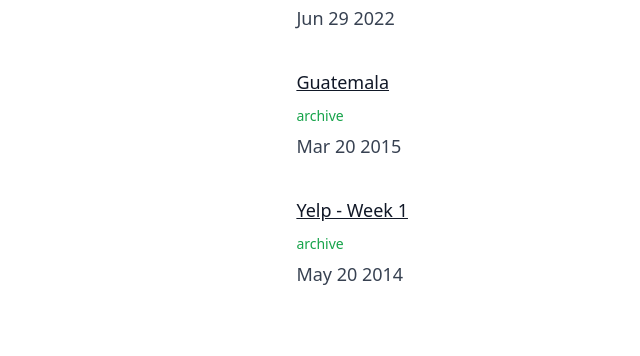
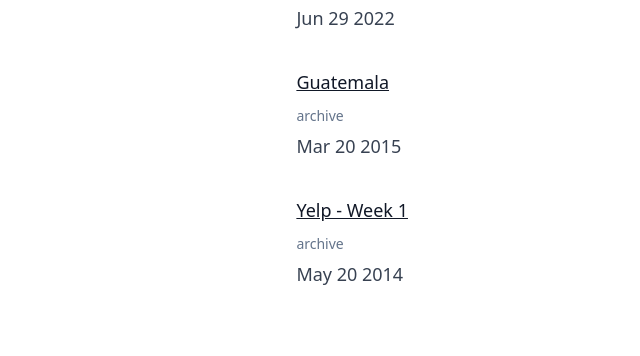
Before and after one commit to rambleraptor/rambleraptor.github.io, an Astro site: page /writing in a window 1280 px wide. Shown: the part 439-795 px from the top of the page, 37-677 px from the left. Built offline with nearby package versions, Linux system fonts and the light colour scheme; Astro itself is replaced by a stand-in of ours.

Commit message:
fantastic, looks great!

```diff
--- a/src/components/WritingPost.astro
+++ b/src/components/writing/WritingPost.astro
@@ -1,20 +1,11 @@
 ---
+import WritingTags from './WritingTags.astro';
 const {entry} = Astro.props;
 ---
 <div class="p-4">
   <a href={`/writing/${entry.slug}`}>{entry.data.title}</a>
   <br />
-  {entry.data.tags.map((tag: string) => (
-    <>
-      <a
-        class="text-sm font-light text-green-600 no-underline"
-        href={`/writing/tags/${tag}`}
-      >
-        {tag}
-      </a>
-      <br />
-    </>
-  ))}
+  <WritingTags tags={entry.data.tags}/>
   <time datetime={entry.data.date.toISOString()}>
     {entry.data.date.toDateString().split(" ").slice(1).join(" ")}
   </time>
--- /dev/null
+++ b/src/components/writing/WritingTags.astro
@@ -0,0 +1,19 @@
+---
+const {tags} = Astro.props
+
+const colors = {
+    'popculture': 'text-green-600',
+    'archive': 'text-slate-500',
+}
+---
+{tags.map((tag: string) => (
+    <>
+      <a
+        class:list={["text-sm",  "font-light",  colors[tag], "no-underline"]}
+        href={`/writing/tags/${tag}`}
+      >
+        {tag}
+      </a>
+      <br />
+    </>
+  ))}
--- a/src/pages/writing.astro
+++ b/src/pages/writing.astro
@@ -1,7 +1,7 @@
 ---
 import { getCollection } from "astro:content";
 
-import WritingList from "../components/WritingList.astro";
+import WritingList from "../components/writing/WritingList.astro";
 import BaseLayout from "../layouts/BaseLayout.astro";
 
 const posts = await getCollection("writing", ({ data }) => {
```
Also changed, not shown: src/components/writing/WritingList.astro (renamed from src/components/WritingList.astro).
